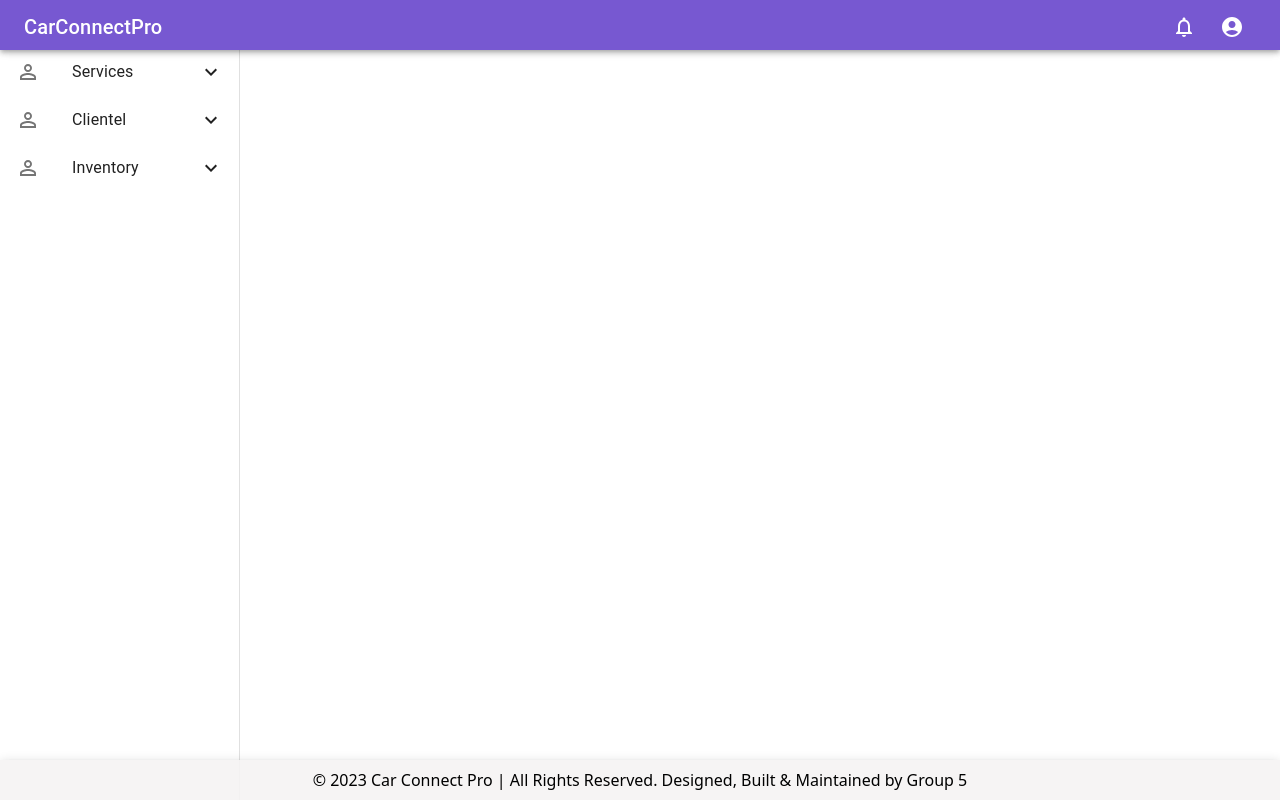
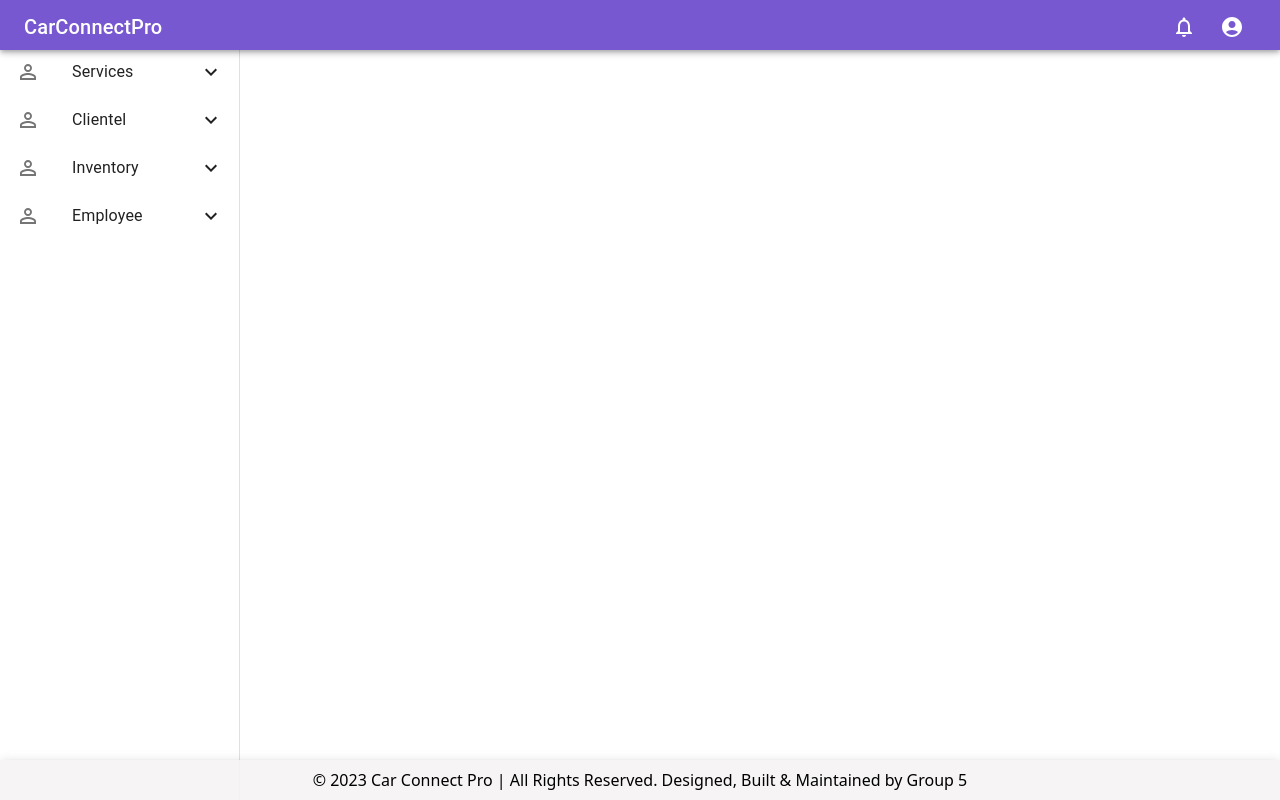
Before and after one commit to NavodyaHettiarachchi/CarConnectProFrontEnd, a React (Create React App) app: page / in a window 1280 px wide. Shown: the top 800 px of the page. Built offline with nearby package versions, Linux system fonts and the light colour scheme.

Commit message:
Employee routes

```diff
--- a/src/AppRoutes/Approutes.js
+++ b/src/AppRoutes/Approutes.js
@@ -6,6 +6,7 @@ import Inventory from "../Components/Inventory/Inventory";
 // import ViewClientsPage from "../Pages/ClientelPage/ViewClientsPage";
 import LoginPage from "../Pages/LoginPage/LoginPage";
 import RegisterPage from "../Pages/Register/RegisterPage";
+import Employees from "../Pages/EmployeePage/ViewEmployeePage";
 
 export const AppRoutes={
 
@@ -15,5 +16,6 @@ export const AppRoutes={
     "repairs": { path: "/repairs/", component: (<RepairPage />)},
     "add_service": { path: "/addservice/", component: (<AddServicePage />)},
     "view_clients": { path: "/clientel/", component: (<ViewClientel />)},
-    "inventory": { path: "/inventory", component: <Inventory /> }
+    "inventory": { path: "/inventory", component: <Inventory /> },
+    "view_employee": { path: "/employee", component: <Employees /> },
 }
--- a/src/Data/SideBarData.js
+++ b/src/Data/SideBarData.js
@@ -54,4 +54,16 @@ export const menus = [
       },
     ],
   },
+  {
+    name: "Employee",
+    icon: <PersonOutline />,
+
+    subMenu: [
+      {
+        name: "View Employees",
+        path: Routes.view_employee.path,
+        component: Routes.view_employee.component,
+      },
+    ],
+  },
 ];
```
